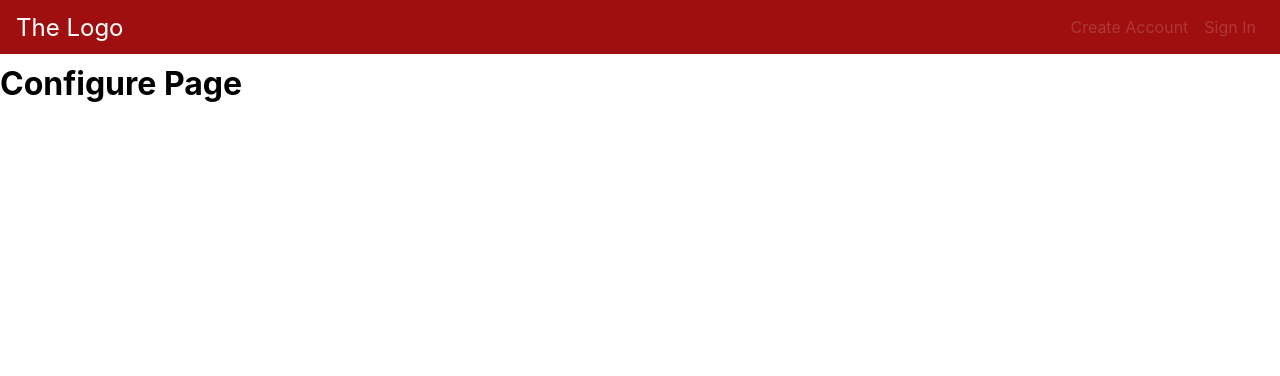
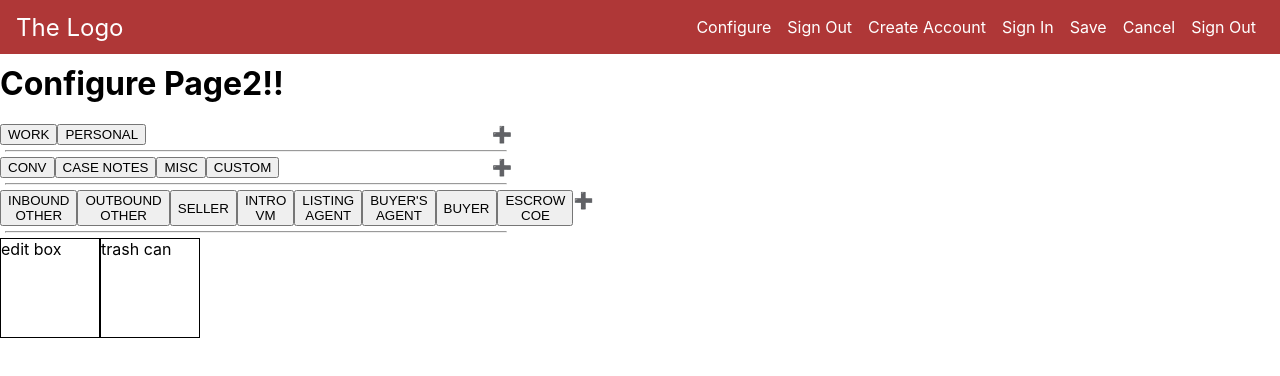
Before and after one commit to Mtn-Drew/stamp-champ, a React (Create React App) app: page /configure in a window 1280 px wide. Shown: the top 376 px of the page. Built offline with nearby package versions, Linux system fonts and the light colour scheme.

Commit message:
setState bug

```diff
--- a/src/App.js
+++ b/src/App.js
@@ -7,13 +7,16 @@ import { BrowserRouter as Router, Switch, Route } from 'react-router-dom'
 import StampPad from './components/StampPad/StampPad.js'
 import ConfigurePage from './components/ConfigurePage/ConfigurePage'
 
+import Configure2 from './components/Configure2/Configure2'
+
 import { Button } from './components/Button/Button'
 
 class App extends React.Component {
   state = {
     sideDrawerOpen: false,
     isLoggedIn: false,
-    onPage: 'landingPage'
+    onPage: 'landingPage',
+
   }
 
   drawerToggleClickHandler = () => {
@@ -61,8 +64,9 @@ class App extends React.Component {
                 <StampPad {...props} changepage={this.handleDataCallback} />
               )}
             />
-            <Route path="/configure" component={ConfigurePage} />
+            <Route path="/configure" component={Configure2} />
             <Route path="/" exact component={LandingPage} />
+
           </main>
         </Router>
       </div>
--- a/src/STORE.js
+++ b/src/STORE.js
@@ -2,11 +2,13 @@ export default {
   "template": [
     {
       "id": "1",
-      "title": "WORK"
+      "title": "WORK",
+      "order" : 1
     },
     {
       "id" : "2",
-      "title" : "PERSONAL"
+      "title" : "PERSONAL",
+      "order" : 2
     }
 
   ],
@@ -15,42 +17,50 @@ export default {
     {
       "id" :"1",
       "title":"CONV",
-      "template_id":"1"
+      "template_id":"1",
+      "order" : 1,
     },
     {
       "id" :"2",
       "title":"CASE NOTES",
-      "template_id":"1"
+      "template_id":"1",
+      "order" : 2
     },
     {
       "id" :"3",
       "title":"MISC",
-      "template_id":"1"
+      "template_id":"1",
+      "order" : 3
     },
     {
       "id" :"4",
       "title":"CUSTOM",
-      "template_id":"1"
+      "template_id":"1",
+      "order" : 4
     },
     {
       "id" :"5",
       "title":"CUSTOM1",
-      "template_id":"2"
+      "template_id":"2",
+      "order" : 1
     },
     {
       "id" :"6",
       "title":"CUSTOM2",
-      "template_id":"2"
+      "template_id":"2",
+      "order" : 2
     },
     {
       "id" :"7",
       "title":"CUSTOM3",
-      "template_id":"2"
+      "template_id":"2",
+      "order" : 3
     },
     {
       "id" :"8",
       "title":"CUSTOM4",
-      "template_id":"2"
+      "template_id":"2",
+      "order" : 4
     }
   ],
   "stamps" : [
--- /dev/null
+++ b/src/components/Configure2/Configure2.css
@@ -0,0 +1,18 @@
+.configure_button {
+  cursor:move;
+}
+
+.buttonRow {
+  display:flex
+}
+
+.trash_box, .edit_box {
+
+  min-width:100px;
+  min-height: 100px;
+  border: 1px solid black;
+}
+
+.boxes {
+  display: flex;
+}
--- /dev/null
+++ b/src/components/Configure2/Configure2.js
@@ -0,0 +1,184 @@
+import React from 'react'
+import { Button } from '../Button/Button'
+import STORE from '../../STORE'
+import './Configure2.css'
+
+class StampPad extends React.Component {
+  state = {
+    store: STORE,
+    selectedTemplate: STORE.template[0].id,
+    selectedProfile: STORE.stamps[0].load_out_id
+  }
+
+  copyToClipboard = (str) => {
+    const el = document.createElement('textarea')
+    el.value = str
+    el.setAttribute('readonly', '')
+    el.style.position = 'absolute'
+    el.style.left = '-9999px'
+    document.body.appendChild(el)
+    el.select()
+    document.execCommand('copy')
+    document.body.removeChild(el)
+  }
+
+  profileSelect = (profileId) => {
+    this.setState({
+      selectedProfile: profileId
+    })
+  }
+
+  templateSelect = (templateId) => {
+    this.setState({
+      selectedTemplate: templateId
+    })
+  }
+
+  onDragStart = (e, i) => {
+      this.draggedItem = this.state.store.load_out[i];
+    e.dataTransfer.effectAllowed = 'move'
+    // e.dataTransfer.setData("text/html", e.target.parentNode);
+    // e.dataTransfer.setDragImage(e.target.parentNode, 20, 20);
+    console.log(this.draggedItem);
+  }
+
+  onDragOver = (index) => {
+    console.log('in onDragOver');
+    const draggedOverItem = this.state.store.load_out[index]
+
+    // if the item is dragged over itself, ignore
+    if (this.draggedItem === draggedOverItem) {
+      return
+    }
+console.log('still here onDragOver');
+    // filter out the currently dragged item
+    let items = this.state.store.load_out.filter((item) => item !== this.draggedItem)
+
+    // add the dragged item after the dragged over item
+    items.splice(index, 0, this.draggedItem)
+
+    this.setState({
+      load_out : items
+    })
+    console.log('items-')
+    console.log(items);
+  }
+
+  onDragEnd = () => {
+    console.log(this.draggedIdx)
+    this.draggedIdx = null
+    console.log('inDragEND')
+    console.log(this.state);
+
+  }
+
+  render() {
+    // {this.props.changepage('stamps')}
+
+    const templateRow = this.state.store.template
+      .map((templ, i) => {
+        return (
+          <button
+            key={templ.id}
+            onClick={() => this.templateSelect(this.state.store.template[i].id)}
+            template={this.state.selectedTemplate}
+            draggable
+            className="configure_button"
+          >
+            {this.state.store.template[i].title}
+          </button>
+        )
+      })
+      .sort((a, b) => (a.order > b.order ? -1 : 1))
+
+    const profileRow = this.state.store.load_out
+      .filter(
+        (selected) => selected.template_id === this.state.selectedTemplate
+      )
+
+      .map((prof, i) => {
+        return (
+          <button
+            key={prof.id}
+            onClick={() => this.profileSelect(prof.id)}
+            // onMouseEnter={() => console.log('mouse')}
+            draggable
+            className="configure_button"
+            onDragStart={(e) => this.onDragStart(e, i)}
+            onDragEnd={this.onDragEnd}
+            onDragOver={() => this.onDragOver(i)}
+          >
+            {prof.title}
+          </button>
+        )
+      })
+      // .sort((a, b) => (a.i > b.i ? -1 : 1))
+
+    const stampRow = this.state.store.stamps
+      .filter((stamp) => stamp.load_out_id === this.state.selectedProfile)
+
+      .map((stamp, i) => {
+        return (
+          <button
+            key={stamp.id}
+            onClick={() => this.copyToClipboard(stamp.content)}
+            title={this.state.store.stamps[i].title}
+            text={this.state.store.stamps[i].content}
+            draggable
+            className="configure_button"
+            onDragStart={(e) => this.onDragStart(e, i)}
+            onDragEnd={this.onDragEnd}
+          >
+            {stamp.title}
+          </button>
+        )
+      })
+      .sort((a, b) => (a.order > b.order ? -1 : 1))
+
+    return (
+      <div style={{ height: '100%' }}>
+        <main style={{ marginTop: '64px' }}>
+          <h1>Configure Page2!!</h1>
+
+          <div className="buttonRow">
+            {templateRow}
+            <div className="spacer" />
+            <div className="plus" onClick={this.addTemplateButton}>
+              ➕
+            </div>
+          </div>
+
+          <hr className="hr" />
+
+          <div className="buttonRow">
+            {profileRow}
+            <div className="spacer" />
+            <div className="plus" onClick={this.addProfileButton}>
+              ➕
+            </div>
+          </div>
+
+          <hr className="hr" />
+
+          <div className="buttonRow">
+            {stampRow}
+            <div className="spacer" />
+            <div className="plus" onClick={this.addStampButton}>
+              ➕
+            </div>
+          </div>
+
+          <hr className="hr" />
+
+          <div className="boxes">
+            <div className="edit_box">edit box</div>
+            <div className="trash_box">trash can</div>
+          </div>
+
+        </main>
+      </div>
+    )
+  }
+}
+
+export default StampPad
--- a/src/components/ConfigurePage/ConfigurePage.js
+++ b/src/components/ConfigurePage/ConfigurePage.js
@@ -1,12 +1,60 @@
 import React, { Component } from 'react'
 import Toolbar from '../Navbar/Navbar'
+import StampPad from '../StampPad/StampPad'
+import './ConfigurePage.css'
+import {Button} from '../Button/Button'
+ class ConfigurePage extends Component {
 
- class ConfigurePage extends Component {
+  state = {
+    editText: false,
+    editTitle: false
+  }
+
+handleEditTitle = ()=> {
+  console.log('in handle Edit Title')
+  this.setState({
+    editTitle: !(this.state.editTitle)
+  })
+  console.log(this.state.editTitle)
+}
+
+handleEditText = () => {
+  console.log('in handle Edit Text')
+  this.setState({
+    editText: !(this.state.editText)
+  })
+  console.log(this.state.editText)
+}
+
+
   render() {
+
+    const styleEditText = {
+
+        transform: 'none',
+        backgroundColor: 'tomato'
+
+    }
+
+    const styleEditTitle = {
+
+    }
+
+    const styleDefault = {
+
+    }
+
+
     return (
       <div>
          <Toolbar />
         <h1>Configure Page</h1>
+        <Button onClick={this.handleEditTitle}>Edit Title</Button>
+        <Button onClick={this.handleEditText}>Edit Stamp Text</Button>
+        <StampPad style={styleEditText} >
+          <img src="src\art\pencil.png" alt="pencil icon"/>
+          </StampPad>
+
       </div>
     )
   }
--- a/src/components/LandingPage/LandingPage.js
+++ b/src/components/LandingPage/LandingPage.js
@@ -6,9 +6,88 @@ import Toolbar from '../Navbar/Navbar'
     return (
 
       <div>
-         <Toolbar />
-        <h1>Landing Page</h1>
-      </div>
+
+    <main role="main">
+      <header role="banner" id="top">
+        <h1>Stamp Champ</h1>
+        <h2>Your Digital Rubber Stamp</h2>
+      </header>
+      <section>
+        <header>
+          <h3>
+            Take the drudgery out of frequently copying and pasting the same
+            information over and over...
+          </h3>
+        </header>
+        <p>[<em>placeholder for gif of click and copy</em>]</p>
+        <p>
+          Copy Mate takes your most copied items and stores them in a button
+          that you simply click to access. Click and paste. That's it.
+        </p>
+      </section>
+      <section>
+        <header>
+          <h3>Completely Customizable.</h3>
+        </header>
+        <p>
+          [<em>placeholder for gif of editing text and label for button</em>]
+        </p>
+        <p>
+          Choose from pre-made copies, or create your own. Each button is
+          customizable, and can include whatever text you choose.
+        </p>
+      </section>
+      <section>
+        <header>
+          <h3>
+            Share your custom layout with friends or co-workers, or download a
+            layout pre-build by your employer.
+          </h3>
+        </header>
+        <p>[<em>placeholder for gif of uploading custom template</em>]</p>
+        <p>
+          Its as easy as downloading or uploading a csv file, right from the
+          app.
+        </p>
+      </section>
+      <section id="create-account">
+        <header>
+          <h3>Create Your Account</h3>
+        </header>
+        <form className="signup-form">
+          <div>
+            <label htmlFor="first-name">First name</label>
+            <input
+              placeholder="First Name"
+              type="text"
+              name="first-name"
+              id="first-name"
+            />
+          </div>
+          <div>
+            <label htmlFor="last-name">Last name</label>
+            <input
+              type="text"
+              name="last-name"
+              id="last-name"
+              placeholder="Last Name"
+            />
+          </div>
+
+          <div>
+            <label htmlFor="username">Email</label>
+            <input type="text" name="username" id="username" />
+          </div>
+          <div>
+            <label htmlFor="password">Password</label>
+            <input type="password" name="password" id="password" />
+          </div>
+          <button type="submit">Sign Up</button>
+        </form>
+      </section>
+    </main>
+    <footer role="content-info">Footer</footer>
+  </div>
     )
   }
 }
--- a/src/components/Navbar/Navbar.js
+++ b/src/components/Navbar/Navbar.js
@@ -65,24 +65,22 @@ const navbar = (props) => (
 
       <div className="navbar_navigation_items">
         <ul>
-          {props.onpage === 'stamps' ? <li><a href="/configure">Configure</a></li> : null }
+          {/* {props.onpage === 'stamps' ? <li><a href="/configure">Configure</a></li> : null }
           {props.onpage === 'stamps' ? <li><a href="/sign_out">Sign Out</a></li> : null }
           {props.onpage === 'landingPage' ? <li><a href="/#create_account">Create Account</a></li> : null }
           {props.onpage === 'landingPage' ? <li><a href="/sign_in">Sign In</a></li> : null }
           {props.onpage === 'configure' ? <li><a href="/save">Save</a></li> : null }
           {props.onpage === 'configure' ? <li><a href="/cancel">Cancel</a></li> : null }
-          {props.onpage === 'configure' ? <li><a href="/sign_out">Sign Out</a></li> : null }
-          {/* <li>
-            <a href="/stamps">Create Account</a>
-          </li>
+          {props.onpage === 'configure' ? <li><a href="/sign_out">Sign Out</a></li> : null } */}
 
-          <li>
-            <a href="/configure">Configure</a>
-          </li>
+         <li><a href="/configure">Configure</a></li>
+         <li><a href="/">Sign Out</a></li>
+         <li><a href="/#create_account">Create Account</a></li>
+         <li><a href="/stamps">Sign In</a></li>
+         <li><a href="/stamps">Save</a></li>
+         <li><a href="/stamps">Cancel</a></li>
+         <li><a href="/">Sign Out</a></li>
 
-          <li>
-            <a href="/">Sign Out</a>
-          </li> */}
         </ul>
       </div>
     </nav>
--- a/src/components/StampPad/StampPad.js
+++ b/src/components/StampPad/StampPad.js
@@ -36,7 +36,7 @@ class StampPad extends React.Component {
 
 
   render() {
-    {this.props.changepage('stamps')}
+    // {this.props.changepage('stamps')}
 
 
 
@@ -65,6 +65,7 @@ class StampPad extends React.Component {
             key={prof.id}
             onClick={() => this.profileSelect(prof.id)}
             onMouseEnter={() => console.log('mouse')}
+            draggable
           >
             {prof.title}
           </Button>
@@ -79,6 +80,9 @@ class StampPad extends React.Component {
           <Button
             key={stamp.id}
             onClick={() => this.copyToClipboard(stamp.content)}
+            title={this.state.store.stamps[i].title}
+            text={this.state.store.stamps[i].content}
+            draggable
           >
             {stamp.title}
           </Button>
@@ -95,6 +99,7 @@ class StampPad extends React.Component {
           <div>{profileRow}</div>
           <hr className="hr" />
           <div>{stampRow}</div>
+          <hr className="hr" />
         </main>
       </div>
     )
--- a/src/index.css
+++ b/src/index.css
@@ -1,3 +1,7 @@
+* {
+  box-sizing: border-box;
+}
+
 html {
   height: 100%;
 }
@@ -22,7 +26,3 @@ code {
 .hr {
   margin: 5px;
 }
-
-.template {
-  display: flex;
-}
```
Also changed, not shown: src/art/pencil.png (added).
